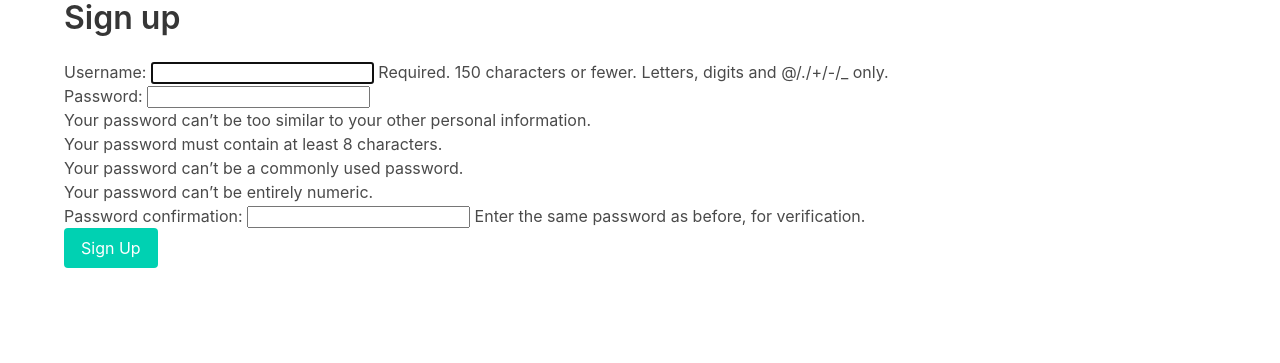
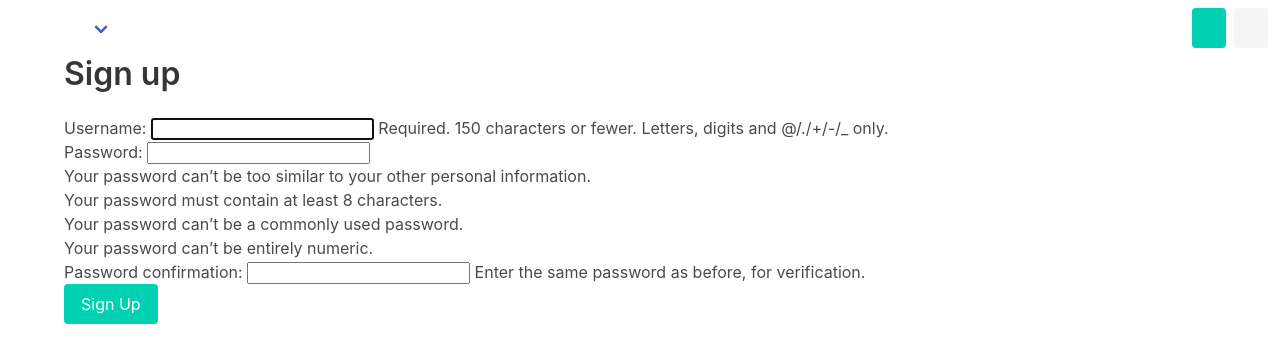
Before and after one commit to lamaqdahodwala/SayWhat-Official, a Django app: page /account/signup in a window 1280 px wide. Shown: the top 363 px of the page. Run offline with Django 3.2, Linux system fonts and the light colour scheme.

Commit message:
hooray posting works just need to css it

```diff
--- a/saywhat/main/views.py
+++ b/saywhat/main/views.py
@@ -20,6 +20,6 @@ def new_post(req):
         form = PostModelForm(instance=req.user)
         return render(req, 'newpost.html', {'form': form})
 
-class view_post(DetailView):
-    model = Post
-    template_name = 'post.html'
+def view_post(req, key):
+    post = Post.objects.get(pk=key)
+    return render(req,'post.html', {'post': post})
--- a/saywhat/templates/base.html
+++ b/saywhat/templates/base.html
@@ -8,6 +8,66 @@
     <link rel="stylesheet" href="https://cdn.jsdelivr.net/npm/bulma@0.9.1/css/bulma.min.css">
 </head>
 <body>
+    <nav class="navbar" role="navigation" aria-label="main navigation">
+            <div class="navbar-brand">
+            <a class="navbar-item" href="">
+                <img src="" height="28">
+            </a>
+
+            <a role="button" class="navbar-burger" aria-label="menu" aria-expanded="false" data-target="navbarBasicExample">
+                <span aria-hidden="true"></span>
+                <span aria-hidden="true"></span>
+                <span aria-hidden="true"></span>
+            </a>
+        </div>
+
+      <div id="navbarBasicExample" class="navbar-menu">
+        <div class="navbar-start">
+          <a class="navbar-item">
+
+          </a>
+
+          <a class="navbar-item">
+
+          </a>
+
+          <div class="navbar-item has-dropdown is-hoverable">
+            <a class="navbar-link">
+
+            </a>
+
+            <div class="navbar-dropdown">
+              <a class="navbar-item">
+
+              </a>
+              <a class="navbar-item">
+
+              </a>
+              <a class="navbar-item">
+
+              </a>
+              <hr class="navbar-divider">
+              <a class="navbar-item">
+
+              </a>
+            </div>
+          </div>
+        </div>
+
+        <div class="navbar-end">
+          <div class="navbar-item">
+            <div class="buttons">
+              <a class="button is-primary">
+                <strong></strong>
+              </a>
+              <a class="button is-light">
+
+              </a>
+            </div>
+          </div>
+        </div>
+      </div>
+    </nav>
     {% block content %}
 
     {% endblock %}
```
Also changed, not shown: saywhat/templates/post.html (+9 -8 lines).
